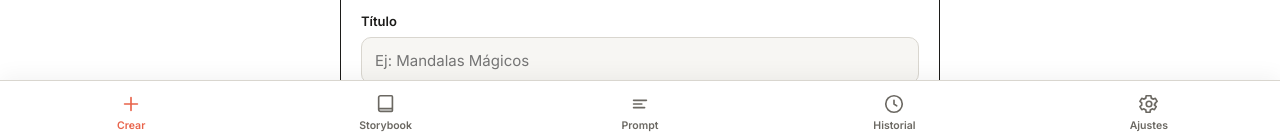
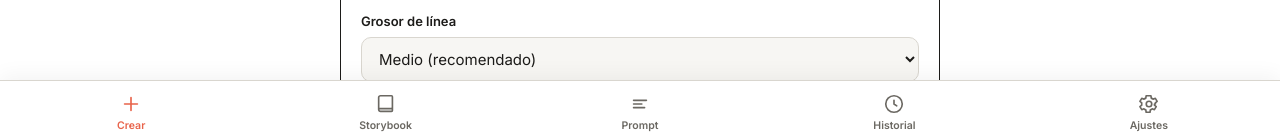
Before and after one commit to angulodev/coloring-factory, a website: page docs/index.html in a window 1280 px wide. Shown: the part 654-788 px from the top of the page. Drawn offline with Linux system fonts and the light colour scheme.

Commit message:
feat: selector de grosor de línea en el taller (fino/medio/grueso)

```diff
--- a/docs/index.html
+++ b/docs/index.html
@@ -129,6 +129,12 @@
       <input type="text" id="aiPages" value="10" inputmode="numeric">
       <label for="aiModel">Modelo de IA</label>
       <select id="aiModel"></select>
+      <label for="aiThreshold">Grosor de línea</label>
+      <select id="aiThreshold">
+        <option value="80">Fino (más espacio para colorear)</option>
+        <option value="110" selected>Medio (recomendado)</option>
+        <option value="150">Grueso (para niños)</option>
+      </select>
     </div>
     <label for="cTitle">Título</label>
     <input type="text" id="cTitle" placeholder="Ej: Mandalas Mágicos">
@@ -364,7 +370,7 @@ async function generatePackage(){
   if(!title||!author)return show('genStatus','err','Título y autor son obligatorios.');
   const mode=document.getElementById('mode').value;
   const inputs={title,subtitle:document.getElementById('cSubtitle').value.trim(),author,source:mode,palette:document.getElementById('cPalette').value};
-  if(mode==='ai-free'){const theme=document.getElementById('theme').value.trim();if(!theme)return show('genStatus','err','Escribe el tema para la IA.');inputs.theme=theme;inputs.pages=document.getElementById('aiPages').value.trim()||'10';}
+  if(mode==='ai-free'){const theme=document.getElementById('theme').value.trim();if(!theme)return show('genStatus','err','Escribe el tema para la IA.');inputs.theme=theme;inputs.pages=document.getElementById('aiPages').value.trim()||'10';inputs.line_threshold=document.getElementById('aiThreshold').value;}
   const desc=document.getElementById('cDesc').value.trim();if(desc)inputs.description=desc;
   dispatch('generate-package.yml',inputs,'genStatus');
 }
```
Also changed, not shown: index.html (+7 -1 lines).
